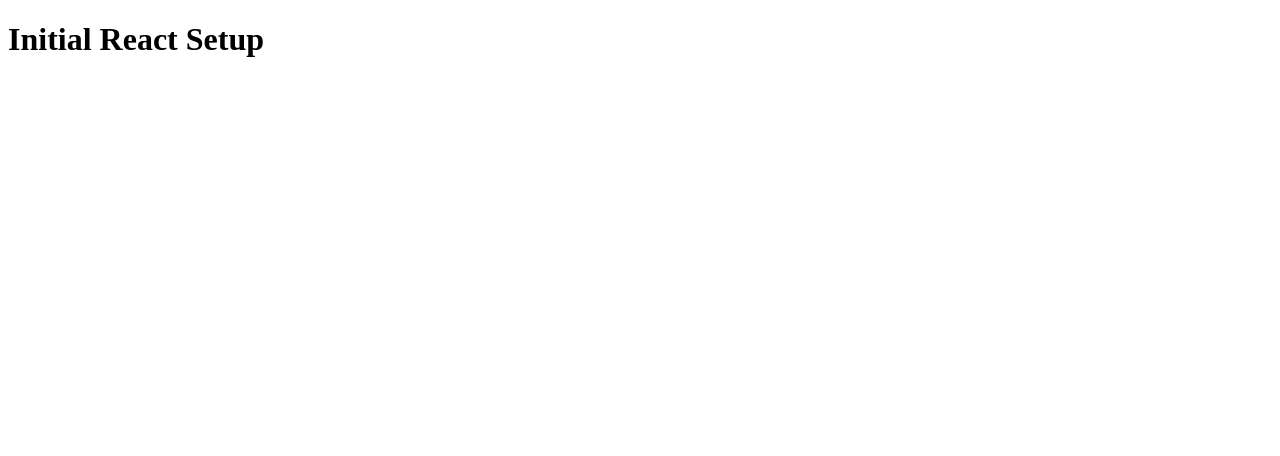
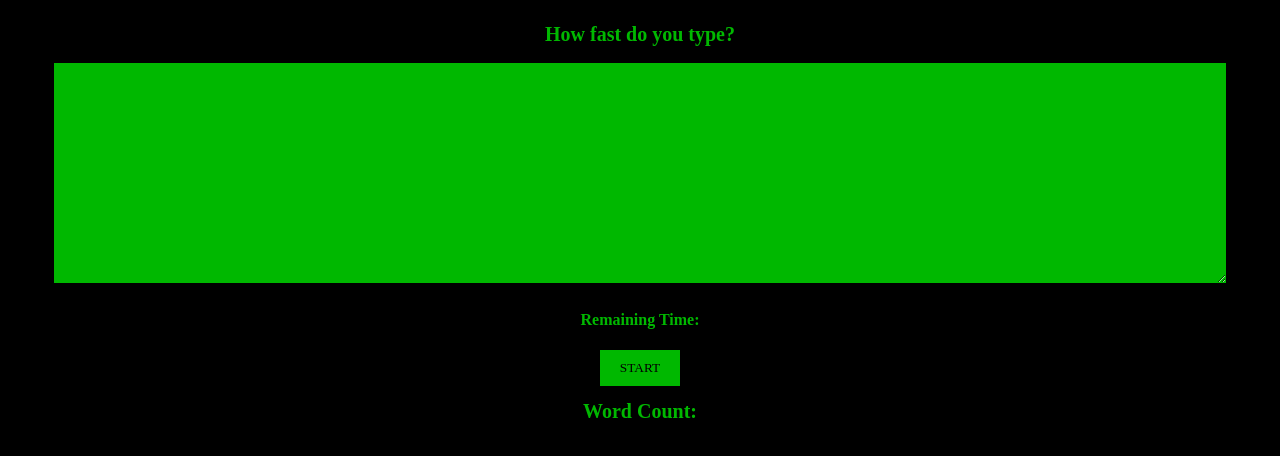
Before and after one commit to getcoderunning/my-speedtyping-react-app, a React app: page / in a window 1280 px wide. Shown: the top 456 px of the page. Built offline with nearby package versions, Linux system fonts and the light colour scheme.

Commit message:
Setting up the basic structure of the game

```diff
--- a/App.js
+++ b/App.js
@@ -1,9 +1,27 @@
+/**
+ * Challenge: build the basic structure of our game
+ *
+ * 1. <h1> title at the top
+ * 2. <textarea> for the box to type in
+ *      (tip: React normalizes <textarea /> to be more like <input />,
+ *      so it can be used as a self-closing element and uses the `value` property
+ *      to set its contents)
+ * 3. <h4> ti display the amount of time remaining
+ * 4. <button> to start the game
+ * 5. Another <h1> to display the word count
+ */
+
 import React from 'react';
+import './src/styles/style.scss';
 
 function App() {
   return (
     <div>
-      <h1>Initial React Setup</h1>
+      <h1>How fast do you type?</h1>
+      <textarea />
+      <h4>Remaining Time:</h4>
+      <button>Start</button>
+      <h1>Word Count:</h1>
     </div>
   );
 }
--- a/src/styles/style.scss
+++ b/src/styles/style.scss
@@ -1,230 +1,50 @@
-$bg-color: red;
-$text-color: #000;
-$nav-color: purple;
-
+// $bg-color: red;
+// $text-color: #000;
+// $nav-color: purple;
 
 *{
+    @import url('https://fonts.googleapis.com/css?family=Press+Start+2P&display=swap');
 
-    box-sizing: border-box;
-
-
-    body{
-        margin: 0;
-        background-color: whitesmoke;
+    html, body {
+        background: black;
+        color: #00b800;
+        margin:0;
+        padding: 0;
+        padding-top: 10px;
+        font-family: 'Press Start 2P', cursive;
+        text-align: center;
     }
 
-    header {
-        height: 100px;
-        display: flex;
-        align-items: center;
-        background: #6441A5;  /* fallback for old browsers */
-        background: -webkit-linear-gradient(to right, #2a0845, #6441A5);  /* Chrome 10-25, Safari 5.1-6 */
-        background: linear-gradient(to right, #2a0845, #6441A5); /* W3C, IE 10+/ Edge, Firefox 16+, Chrome 26+, Opera 12+, Safari 7+ */
+        body {
+        font-weight: 400;
     }
 
-    header > img {
-        height: 80%;
-        margin-left: 10%;
-    }
-
-    header > p {
-        font-family: VT323, monospace;
-        color: whitesmoke;
-        font-size: 50px;
-        margin-left: 60px;
-    }
-
-    .meme {
-        position: relative;
-        width: 90%;
-        margin: auto;
-    }
-
-    .meme > img {
-        width: 100%;
-    }
-
-    .meme > h2 {
-        position: absolute;
-        width: 80%;
-        text-align: center;
-        left: 50%;
-        transform: translateX(-50%);
-        margin: 15px 0;
-        padding: 0 5px;
-        font-family: impact, sans-serif;
-        font-size: 2em;
+    button {
+        font-family: 'Press Start 2P', cursive;
+        display: block;
+        margin: 0 auto;
+        border: none;
+        background: #a80020;
+        background: #00b800;
+        padding: 10px 20px;
         text-transform: uppercase;
-        color: white;
-        letter-spacing: 1px;
-        text-shadow:
-            2px 2px 0 #000,
-            -2px -2px 0 #000,
-            2px -2px 0 #000,
-            -2px 2px 0 #000,
-            0 2px 0 #000,
-            2px 0 0 #000,
-            0 -2px 0 #000,
-            -2px 0 0 #000,
-            2px 2px 5px #000;
-    }
-
-    .meme > .bottom {
-        bottom: 0;
-    }
-
-    .meme > .top {
-        top: 0;
-    }
-
-    .meme-form {
-        width: 90%;
-        margin: 20px auto;
-        display: flex;
-        justify-content: space-between;
-    }
-
-    .meme-form > input {
-        width: 45%;
-        height: 40px;
-    }
-
-    .meme-form > button {
-        border: none;
-        font-family: VT323, monospace;
-        font-size: 25px;
-        letter-spacing: 1.5px;
-        color: white;
-        background: #6441A5;
-    }
-
-    .meme-form > input::-webkit-input-placeholder { /* Chrome/Opera/Safari */
-      font-family: VT323, monospace;
-      font-size: 25px;
-      text-align: cen
-    }
-    .meme-form > input::-moz-placeholder { /* Firefox 19+ */
-      font-family: VT323, monospace;
-      font-size: 25px;
-      text-align: cen
-    }
-    .meme-form > input:-ms-input-placeholder { /* IE 10+ */
-      font-family: VT323, monospace;
-      font-size: 25px;
-      text-align: cen
-    }
-    .meme-form > input:-moz-placeholder { /* Firefox 18- */
-      font-family: VT323, monospace;
-      font-size: 25px;
-      text-align: cen
-    }
-
-
-
-    div {
-        display: flex;
-        flex-direction: column;
-        //align-items: center;
-        justify-content: center;
     }
 
     h1 {
-        font-size: 3em;
+        font-size: 20px;
+        text-align:center;
+        color: #00b800;
     }
 
-    button {
-        border: 1px solid lightgray;
-        background-color: transparent;
+    textarea {
+        font-family: 'Press Start 2P', cursive;
+        border: 3px solid black;
+        width: 90%;
+        margin: 0 auto;
+        outline: none;
+        height: 200px;
+        background: #00b800;
         padding: 10px;
-        border-radius: 4px;
-    }
-
-    button:hover {
-        cursor: pointer;
-    }
-
-    button:focus {
-        outline:0;
-    }
-
-    .navbar{
-        background: #333;
-        height: 100px;
-        color: whitesmoke;
-        margin-bottom: 15px;
-        text-align: center;
-        font-size: 30px;
-        display: flex;
-        justify-content: center;
-        align-items: center;
-
-    }
-
-    .todo-list {
-        background-color: white;
-        margin: auto;
-        width: 50%;
-        display: flex;
-        flex-direction: column;
-        align-items: center;
-        border: 1px solid #efefef;
-        box-shadow:
-        /* The top layer shadow */
-            0 1px 1px rgba(0,0,0,0.15),
-                /* The second layer */
-            0 10px 0 -5px #eee,
-                /* The second layer shadow */
-            0 10px 1px -4px rgba(0,0,0,0.15),
-                /* The third layer */
-            0 20px 0 -10px #eee,
-                /* The third layer shadow */
-            0 20px 1px -9px rgba(0,0,0,0.15);
-        padding: 30px;
-    }
-
-    .todo-item {
-        display: flex;
-        justify-content: flex-start;
-        align-items: center;
-        padding: 30px 20px 0;
-        width: 70%;
-        border-bottom: 1px solid #cecece;
-        font-family: Roboto, sans-serif;
-        font-weight: 100;
-        font-size: 15px;
-        color: #333333;
-    }
-
-    input[type=checkbox] {
-        margin-right: 10px;
-        font-size: 30px;
-    }
-
-    input[type=checkbox]:focus {
-        outline: 0;
-    }
-
-    .contacts {
-        display: flex;
-        flex-wrap: wrap;
-    }
-
-    .contact-card {
-        flex-basis: 250px;
-        margin: 20px;
-    }
-
-    .contact-card > img {
-        width: 100%;
-        height: auto;
-    }
-
-    .contact-card > h3 {
-        text-align: center;
-    }
-
-    .contact-card > p {
-        font-size: 12px;
     }
 
 }
```
